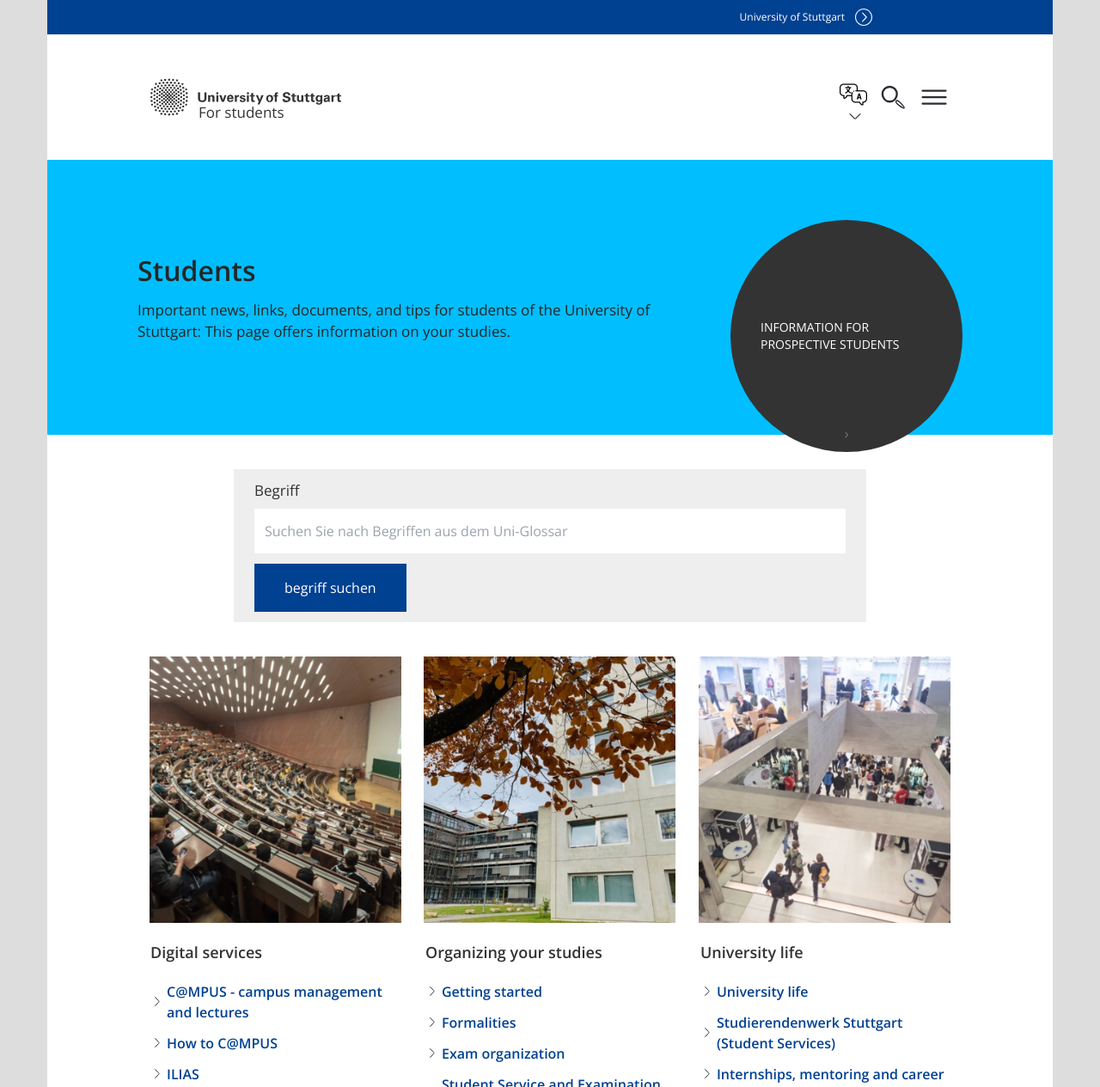
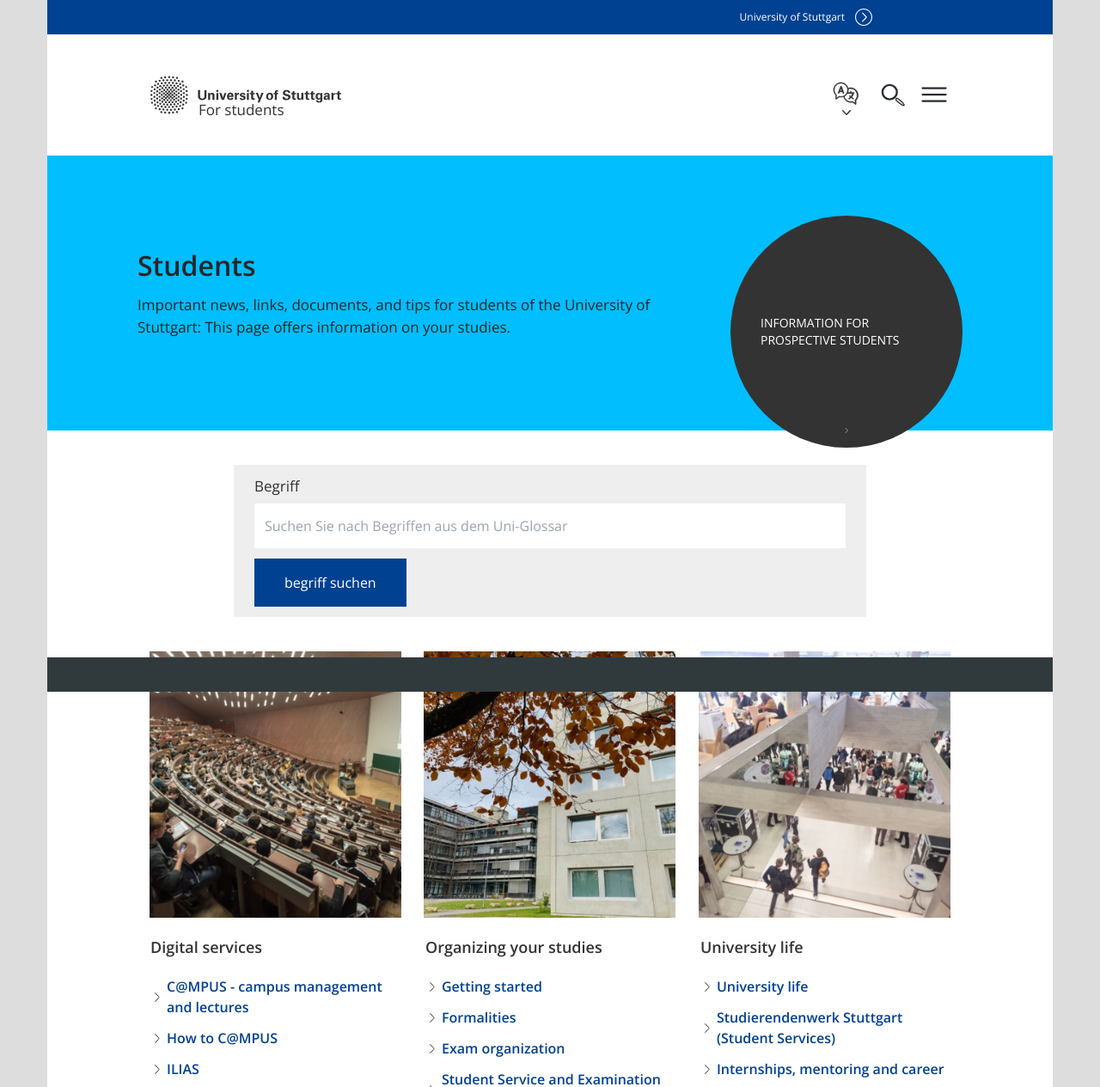
Before and after one commit to izzett222/gym-challenge-january, a Next.js app: page / in a window 1280 px wide. Shown: the top 1265 px of the page at 86% size. Built offline with nearby package versions, Linux system fonts and the light colour scheme.

Commit message:
add hidden menu

```diff
--- a/components/layout/Header.jsx
+++ b/components/layout/Header.jsx
@@ -4,7 +4,65 @@
 
 export default function Header() {
   const [scrolled, setScrolled] = useState(false);
-
+  const [open, setOpen] = useState(false);
+  const data = [
+    {
+      text: "All student programs",
+      href: "/programs",
+    },
+    {
+      text: "Starting out",
+      href: "/starting",
+    },
+    {
+      text: "Study organization",
+      href: "/organization",
+    },
+    {
+      text: "Study Examination",
+      href: "/",
+    },
+    {
+      text: "Digital Services",
+      href: "/",
+    },
+    {
+      text: "Financing & Stipends",
+      href: "/",
+    },
+    {
+      text: "International students in Stuttfart",
+      href: "/",
+    },
+    {
+      text: "Study Abroad",
+      href: "/",
+    },
+    {
+      text: "Counseling",
+      href: "/",
+    },
+    {
+      text: "Internships, mentoring and getting on the career ladder",
+      href: "/",
+    },
+    {
+      text: "Additional programs & further education during studies",
+      href: "/",
+    },
+    {
+      text: "Getting involved",
+      href: "/",
+    },
+    {
+      text: "University A-Z",
+      href: "/",
+    },
+    {
+      text: "Contact",
+      href: "/",
+    },
+  ];
   useEffect(() => {
     const changescrolled = () => {
       window.scrollY >= 80 ? setScrolled(true) : setScrolled(false);
@@ -14,8 +72,15 @@
       window.removeEventListener("scroll", changescrolled);
     };
   }, []);
+  const handleOpen = () => {
+    setOpen(!open);
+  };
   return (
-    <header className="bg-white sticky top-0 left-0 right-0 z-40 anchored">
+    <header
+      className={`${
+        open ? "bg-[#303A3D]" : "bg-white"
+      }  sticky top-0 left-0 right-0 z-40 anchored`}
+    >
       <div
         className={`${
           scrolled ? "h-0 overflow-hidden" : "h-10"
@@ -33,26 +98,34 @@
       <div
         className={`flex justify-between ${
           scrolled ? "py-6" : "py-12"
-        } transition-all duration-300 px-[15px] max-w-[750px] lg:max-w-[960px] mx-auto items-center`}
+        } transition-all duration-300 px-[15px] max-w-[750px] relative lg:max-w-[960px] mx-auto items-center`}
       >
         <div className="relative">
-          <Image src={"/icons/logo-dark.svg"} alt="" width={222} height={45} />
-          <p className="absolute left-[56px] -bottom-2 text-[#333333]">
+          {open ? (
+            <Image src={"/icons/logo.svg"} alt="" width={222} height={45} />
+          ) : (
+            <Image
+              src={"/icons/logo-dark.svg"}
+              alt=""
+              width={222}
+              height={45}
+            />
+          )}
+          <p
+            className={`absolute left-[56px] -bottom-2 ${
+              open ? "text-white" : "text-[#333333]"
+            }`}
+          >
             For students
           </p>
         </div>
         <div className="flex gap-4 items-center">
-          <div className="sm:flex flex-col items-center relative top-1.5 hidden">
-            <Image src={"/icons/translate.png"} alt="" width={32} height={32} />
-            <Image
-              src={"/icons/down-arrow.svg"}
-              alt=""
-              width={18}
-              height={10}
-              className="relative left-0.5"
-            />
+          <div>
+            <div className="sm:flex group flex-col items-center justify-center relative top-1.5 hidden border-transparent rounded-full h-[44px] w-[48px] border hover:border-black">
+              <div className="w-8 h-8 relative after:bg-[-198px_-76px] after:bg-[length:1450px_110px] after:block after:bg-[url('/icons/all-icon.svg')] after:w-8 after:h-8"></div>
+              <div className="w-[18px] h-[10px] relative after:bg-[-76px_1px] group-hover:hidden after:bg-[length:1450px_110px] after:block after:bg-[url('/icons/all-icon.svg')] after:w-8 after:h-8"></div>
+            </div>
           </div>
-
           <Image
             src={"/icons/search.svg"}
             className="hidden sm:inline-block"
@@ -60,7 +133,37 @@
             width={28}
             height={28}
           />
-          <Image src={"/icons/menu.svg"} alt="" width={36} height={36} />
+          <div onClick={handleOpen} className={`after:block ${open ? "block": 'hidden'} after:bg-[-1135px_-38px] after:bg-[url('/icons/all-icon.svg')] after:w-6 after:h-[25px] after:bg-[length:1450px_110px]`}>
+          </div>
+          <Image
+            src={"/icons/menu.svg"}
+            onClick={handleOpen}
+            alt=""
+            width={36}
+            height={36}
+            className={`${open ? "hidden": "block"}`}
+          />
+        </div>
+      </div>
+      <div
+        className={`absolute ${scrolled ? '-bottom-[84vh]' :'-bottom-[78vh]'} pb-10 right-0 left-0 ${
+          open ? (scrolled ? "h-[84vh]" : "h-[78vh]") : "h-0 overflow-hidden"
+        } z-40 bg-[#303A3D]`}
+      >
+        <div className="max-w-[750px] lg:max-w-[960px] mx-auto">
+          <div className="flex flex-col">
+            <div className="bg-[#00BCFF] mb-10  h-1 w-20 mt-10"></div>
+            <div className="flex-1 max-h-[440px] flex flex-col overflow-scroll">
+              {data.map((el, i) => {
+                return (
+                  <Link key={i} className="flex items-center justify-between py-[19px] px-[7px] border-b group hover:bg-[#00BCFF] transition-colors duration-300 border-b-white" href={el.href}>
+                    <span className="text-white text-xl group-hover:text-[#333]">{el.text}</span>
+                    <div className="after:block after:bg-[length:1450px_110px] after:bg-[url('/icons/all-icon.svg')] after:bg-[-225px_0px] after:w-2 after:h-[14px] bg-opacity-50"></div>
+                  </Link>
+                );
+              })}
+            </div>
+          </div>
         </div>
       </div>
     </header>
--- /dev/null
+++ b/pages/organization.jsx
@@ -0,0 +1,7 @@
+export default function Organization() {
+    return (
+        <div>
+            organization
+        </div>
+    )
+}
--- /dev/null
+++ b/pages/programs.jsx
@@ -0,0 +1,5 @@
+export default function AllPrograms() {
+    return (
+        <div>all programs</div>
+    )
+}
--- /dev/null
+++ b/pages/starting.jsx
@@ -0,0 +1,5 @@
+export default function Starting() {
+    return (
+        <div>Starting out</div>
+    )
+}
```
